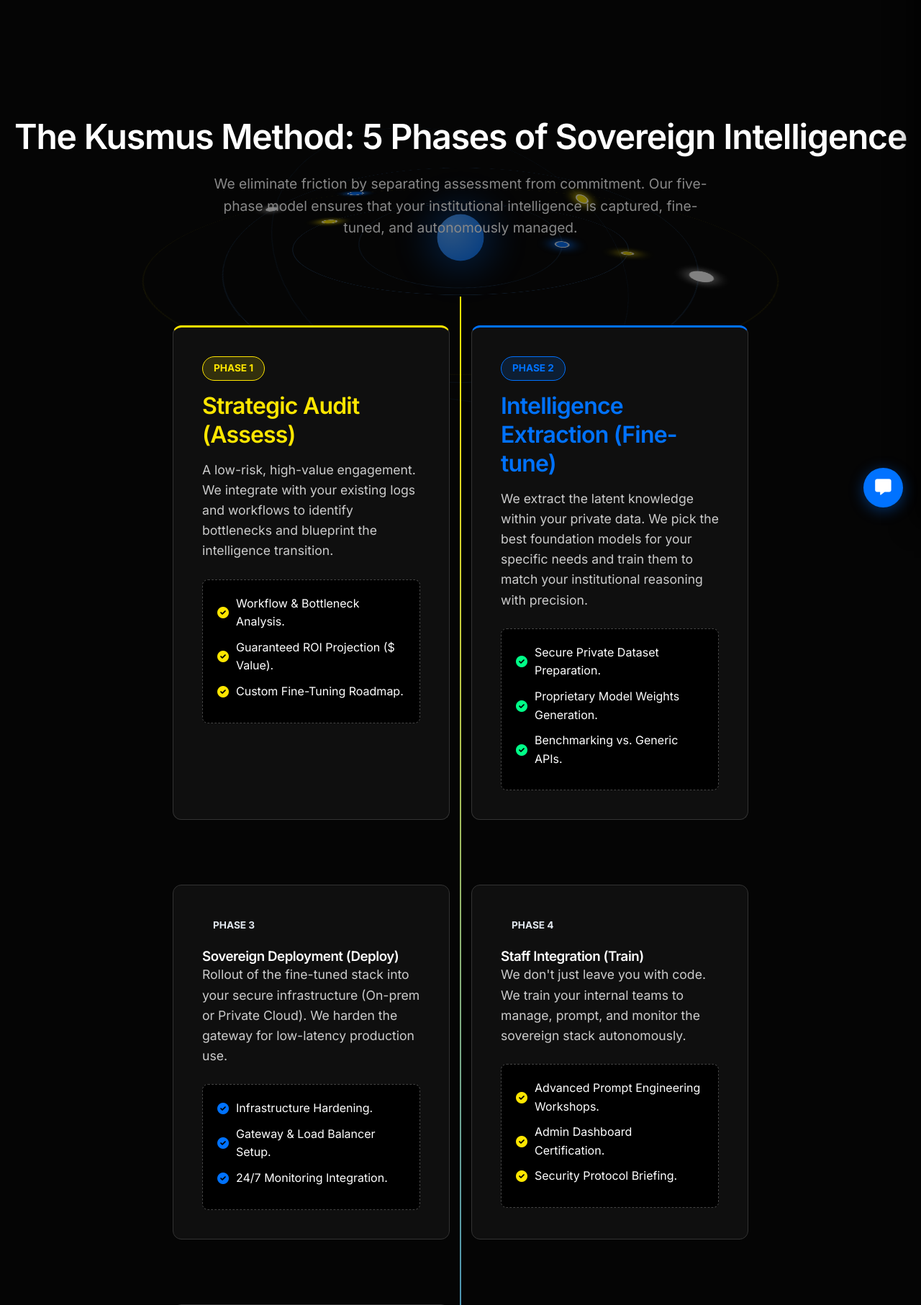
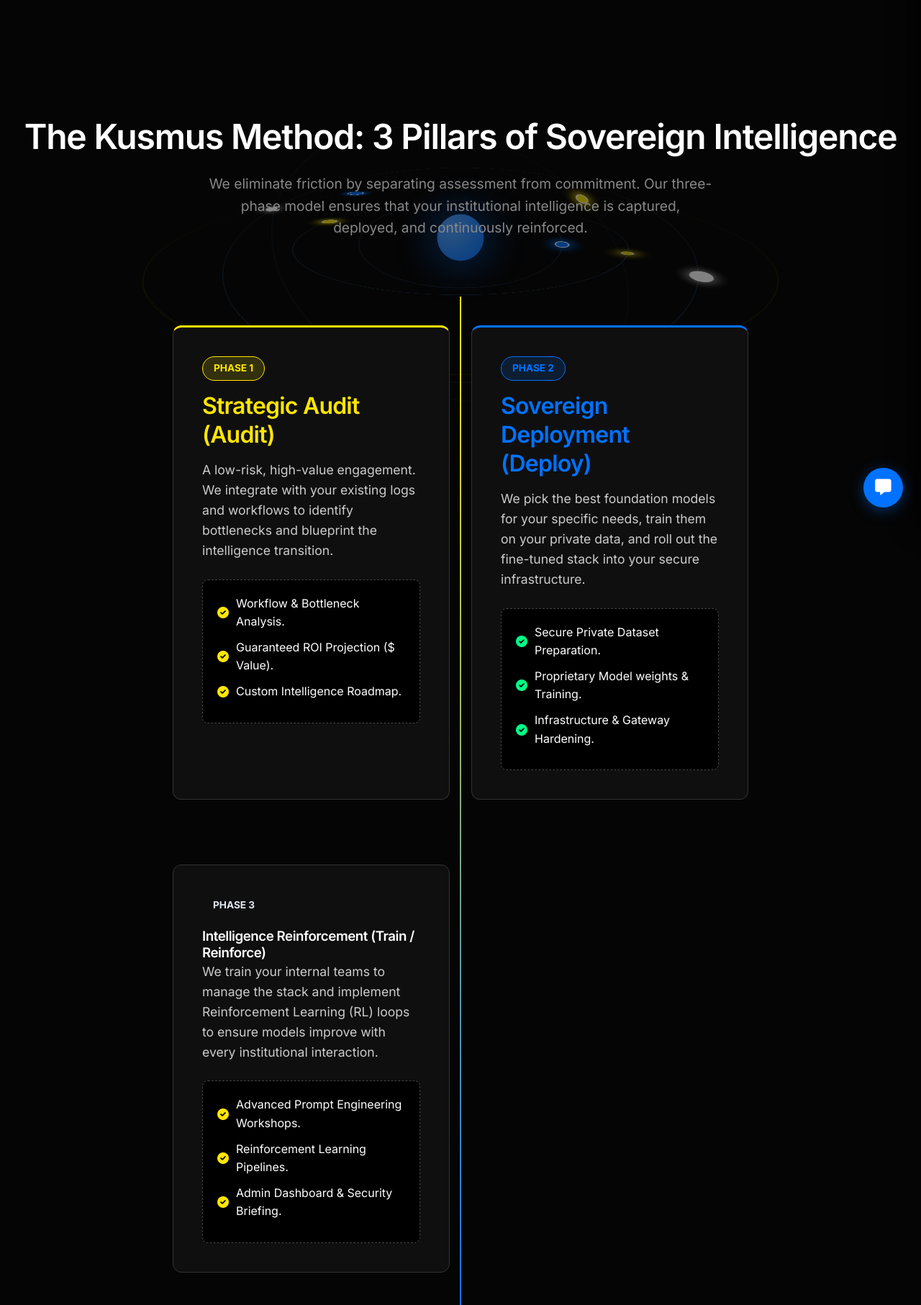
Before and after one commit to pwoprurho/Kus, a Flask app: page /method in a window 1280 px wide. Shown: the part 70-1883 px from the top of the page at 72% size. Run offline with Flask 3, Linux system fonts and the light colour scheme; some libraries are stand-ins or nearby versions.

Commit message:
feat: add new page detailing the Kusmus Method with its three-phase strategy.

```diff
--- a/templates/method.html
+++ b/templates/method.html
@@ -4,19 +4,19 @@
 
 {% block content %}
 <header class="page-header container fade-in">
-    <h2>The Kusmus Method: 5 Phases of Sovereign Intelligence</h2>
-    <p>We eliminate friction by separating assessment from commitment. Our five-phase model ensures that your
-        institutional intelligence is captured, fine-tuned, and autonomously managed.</p>
+    <h2>The Kusmus Method: 3 Pillars of Sovereign Intelligence</h2>
+    <p>We eliminate friction by separating assessment from commitment. Our three-phase model ensures that your
+        institutional intelligence is captured, deployed, and continuously reinforced.</p>
 </header>
 
 <section class="method-page container">
 
     <div class="method-steps"
         style="display: grid; grid-template-columns: repeat(auto-fit, minmax(300px, 1fr)); gap: 30px;">
-        <!-- PHASE 1: ASSESS -->
+        <!-- PHASE 1: AUDIT -->
         <div class="method-step phase-1 fade-in">
             <span class="step-number">Phase 1</span>
-            <h3>Strategic Audit (Assess)</h3>
+            <h3>Strategic Audit (Audit)</h3>
             <p class="step-description">
                 A low-risk, high-value engagement. We integrate with your existing logs and workflows to identify
                 bottlenecks and blueprint the intelligence transition.
@@ -25,69 +25,40 @@
                 <li><i class="fas fa-check-circle" style="color: #ffe600;"></i> Workflow & Bottleneck Analysis.</li>
                 <li><i class="fas fa-check-circle" style="color: #ffe600;"></i> Guaranteed ROI Projection ($ Value).
                 </li>
-                <li><i class="fas fa-check-circle" style="color: #ffe600;"></i> Custom Fine-Tuning Roadmap.</li>
+                <li><i class="fas fa-check-circle" style="color: #ffe600;"></i> Custom Intelligence Roadmap.</li>
             </ul>
         </div>
 
-        <!-- PHASE 2: FINE-TUNE -->
+        <!-- PHASE 2: DEPLOY -->
         <div class="method-step phase-2 fade-in">
             <span class="step-number">Phase 2</span>
-            <h3>Intelligence Extraction (Fine-tune)</h3>
+            <h3>Sovereign Deployment (Deploy)</h3>
             <p class="step-description">
-                We extract the latent knowledge within your private data. We pick the best foundation models for your
-                specific needs and train them to match your institutional reasoning with precision.
+                We pick the best foundation models for your specific needs, train them on your private data, and roll
+                out the fine-tuned stack into your secure infrastructure.
             </p>
             <ul class="deliverables">
                 <li><i class="fas fa-check-circle" style="color: #00ff88;"></i> Secure Private Dataset Preparation.</li>
-                <li><i class="fas fa-check-circle" style="color: #00ff88;"></i> Proprietary Model Weights Generation.
+                <li><i class="fas fa-check-circle" style="color: #00ff88;"></i> Proprietary Model weights & Training.
                 </li>
-                <li><i class="fas fa-check-circle" style="color: #00ff88;"></i> Benchmarking vs. Generic APIs.</li>
+                <li><i class="fas fa-check-circle" style="color: #00ff88;"></i> Infrastructure & Gateway Hardening.</li>
             </ul>
         </div>
 
-        <!-- PHASE 3: DEPLOY -->
+        <!-- PHASE 3: TRAIN / REINFORCE -->
         <div class="method-step phase-3 fade-in">
             <span class="step-number">Phase 3</span>
-            <h3>Sovereign Deployment (Deploy)</h3>
+            <h3>Intelligence Reinforcement (Train / Reinforce)</h3>
             <p class="step-description">
-                Rollout of the fine-tuned stack into your secure infrastructure (On-prem or Private Cloud). We harden
-                the gateway for low-latency production use.
-            </p>
-            <ul class="deliverables">
-                <li><i class="fas fa-check-circle" style="color: #0072ff;"></i> Infrastructure Hardening.</li>
-                <li><i class="fas fa-check-circle" style="color: #0072ff;"></i> Gateway & Load Balancer Setup.</li>
-                <li><i class="fas fa-check-circle" style="color: #0072ff;"></i> 24/7 Monitoring Integration.</li>
-            </ul>
-        </div>
-
-        <!-- PHASE 4: TRAIN -->
-        <div class="method-step phase-4 fade-in">
-            <span class="step-number">Phase 4</span>
-            <h3>Staff Integration (Train)</h3>
-            <p class="step-description">
-                We don't just leave you with code. We train your internal teams to manage, prompt, and monitor the
-                sovereign stack autonomously.
+                We train your internal teams to manage the stack and implement Reinforcement Learning (RL) loops to
+                ensure models improve with every institutional interaction.
             </p>
             <ul class="deliverables">
                 <li><i class="fas fa-check-circle" style="color: #ffe600;"></i> Advanced Prompt Engineering Workshops.
                 </li>
-                <li><i class="fas fa-check-circle" style="color: #ffe600;"></i> Admin Dashboard Certification.</li>
-                <li><i class="fas fa-check-circle" style="color: #ffe600;"></i> Security Protocol Briefing.</li>
-            </ul>
-        </div>
-
-        <!-- PHASE 5: EVOLVE -->
-        <div class="method-step phase-5 fade-in">
-            <span class="step-number">Phase 5</span>
-            <h3>Continuous Evolution (Evolve)</h3>
-            <p class="step-description">
-                Intelligence is dynamic. We implement Reinforcement Learning (RL) loops to ensure the models improve
-                with every institutional interaction.
-            </p>
-            <ul class="deliverables">
-                <li><i class="fas fa-check-circle" style="color: #ff4444;"></i> Reinforcement Learning Pipelines.</li>
-                <li><i class="fas fa-check-circle" style="color: #ff4444;"></i> Quarterly Model Retraining.</li>
-                <li><i class="fas fa-check-circle" style="color: #ff4444;"></i> Performance Drift Audits.</li>
+                <li><i class="fas fa-check-circle" style="color: #ffe600;"></i> Reinforcement Learning Pipelines.</li>
+                <li><i class="fas fa-check-circle" style="color: #ffe600;"></i> Admin Dashboard & Security Briefing.
+                </li>
             </ul>
         </div>
     </div>
```
